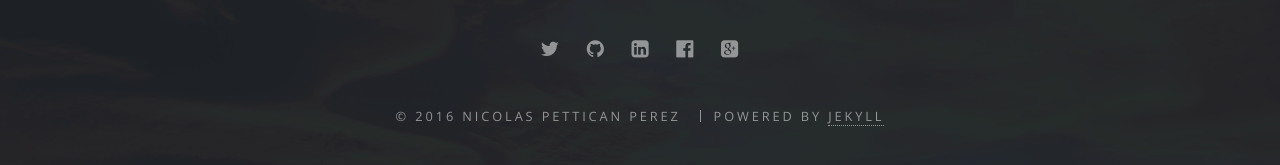
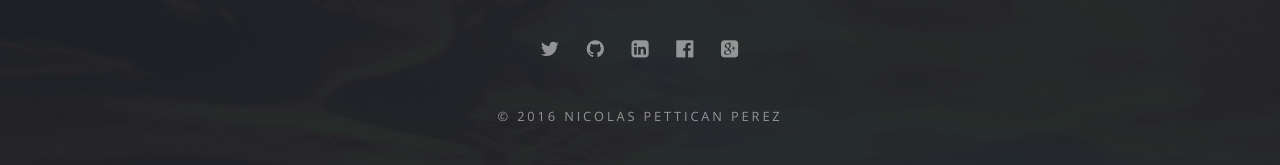
Before and after one commit to nickpettican/nickpettican.github.io, a Jekyll site: the page built from index.html, in a window 1280 px wide and 900 px high, scrolled down 6788 px. Shown: the part 681-846 px from the top of the window. Built offline with Jekyll 4.4.1, drawn with Linux system fonts in a browser that asks for light colours.

Commit message:
removed line

```diff
--- a/_includes/footer.html
+++ b/_includes/footer.html
@@ -22,6 +22,6 @@
     {% endif %}
     {{ thisyear }}
     {% if site.owner %}{{ site.owner }}{% else %}{{ site.title }}{% endif %}</li>
-    <li>Powered by <a href="http://jekyllrb.com" target="_blank">Jekyll</a></li>
+    <!--<li>Powered by <a href="http://jekyllrb.com" target="_blank">Jekyll</a></li>-->
   </ul>
 </footer>
```
